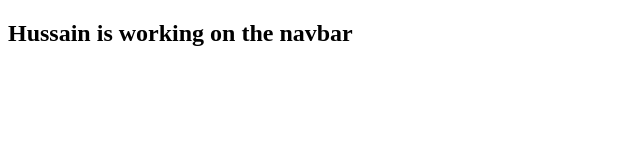
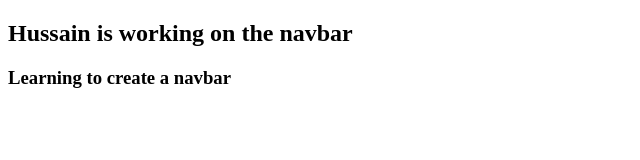
Before and after one commit to Hussain053/git_learn, a plain HTML site: page navbar.html in a window 1280 px wide. Shown: the whole page, without its empty margins (0-640 px from the left). Drawn offline with Linux system fonts and the light colour scheme.

Commit message:
Tried use of stash

```diff
--- a/navbar.html
+++ b/navbar.html
@@ -7,5 +7,6 @@
 </head>
 <body>
     <h2>Hussain is working on the navbar</h2>
+    <h3>Learning to create a navbar</h3>
 </body>
 </html>
```
